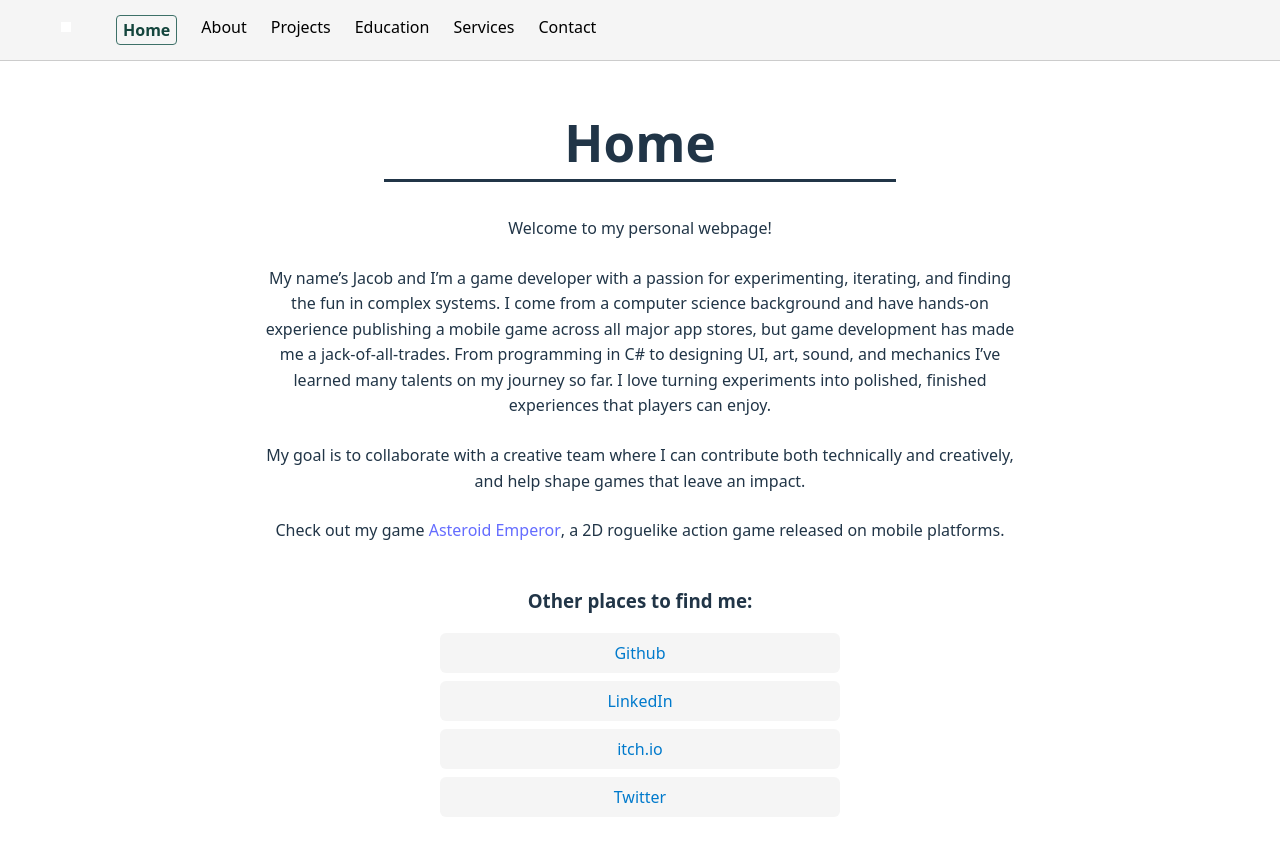
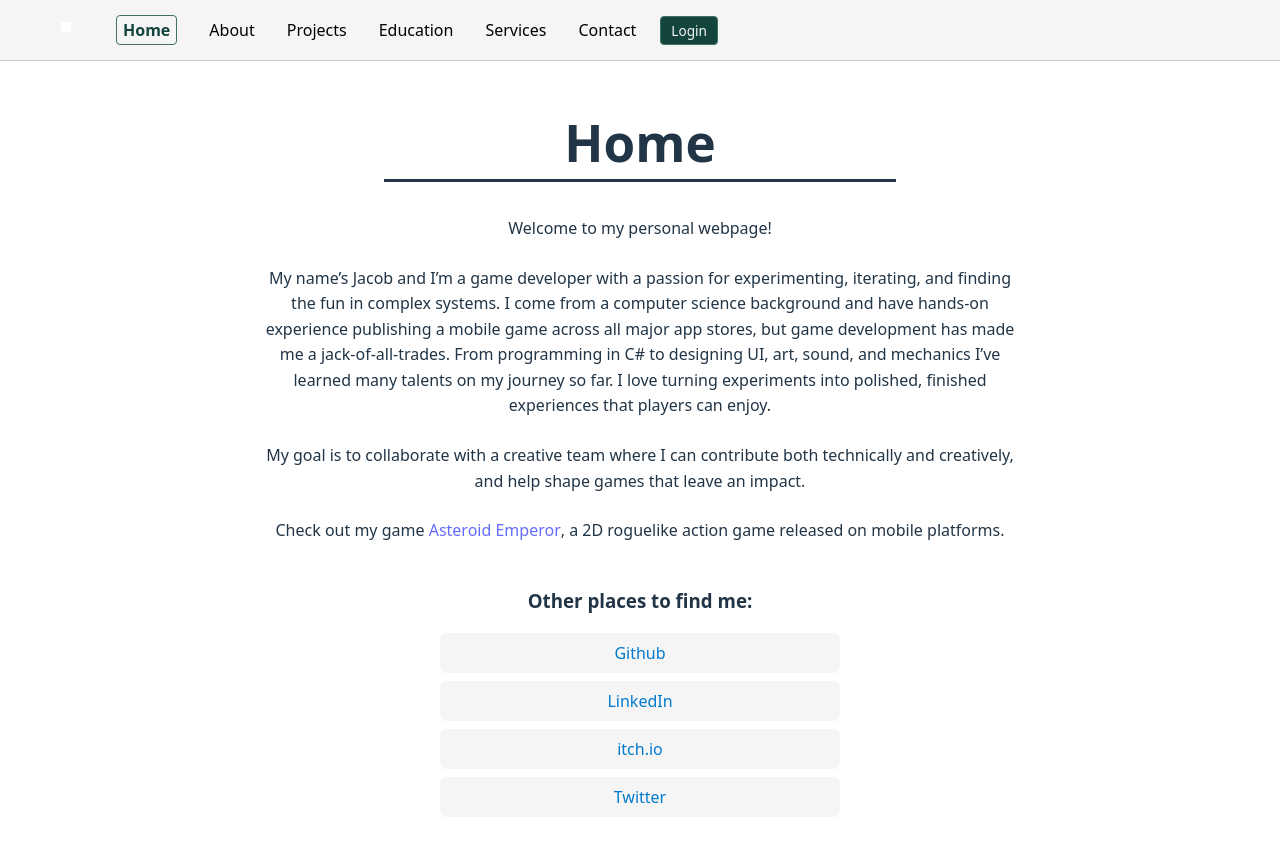
Before and after one commit to jalexbeaumont98/portfolio-site, a React (Vite) app in the folder client/: page / in a window 1280 px wide. Shown: the top 842 px of the page. Built offline with nearby package versions, Linux system fonts and the light colour scheme; no server answers.

Commit message:
added ways to get to login + new project pages

```diff
--- a/client/src/components/Navbar.css
+++ b/client/src/components/Navbar.css
@@ -9,15 +9,22 @@
   background-color: #f5f5f5;
   display: flex;
   align-items: center;
-  justify-content: flex-start;
   padding: 0 1rem;
   border-bottom: 1px solid #ccc;
   z-index: 1000;
 }
 
+/* Left side: logo + links grouped together */
+.nav-left {
+  display: flex;
+  align-items: center;
+  gap: 2rem; /* space between logo and links */
+}
+
+/* Logo */
 .logo img {
-  margin-right: auto;  /* pushes logo hard left */
-  height: 100px;       /* gif scaling */
+  /* remove margin-right: auto; no longer needed */
+  height: 100px;  /* gif scaling */
   width: auto;
 }
 
@@ -43,3 +50,43 @@
   border-radius: 4px;
   padding: 2px 6px;
 }
+
+/* Right side: login / username / logout / New Project */
+.nav-right {
+  display: flex;
+  align-items: center;
+  gap: 0.75rem;
+}
+
+/* username text on the right */
+.nav-username {
+  font-size: 0.9rem;
+  color: #333;
+}
+
+/* buttons on the right (Login, Logout, New Project) */
+.nav-button {
+  border: 1px solid #3D7068;
+  border-radius: 4px;
+  padding: 4px 10px;
+  font-size: 0.85rem;
+  background-color: #14453D;
+  color: #f5f5f5;
+  cursor: pointer;
+  transition: background-color 0.15s ease, transform 0.05s ease;
+}
+
+.nav-button:hover {
+  background-color: #3D7068;
+  transform: translateY(-1px);
+}
+
+/* optional: slightly different style for logout */
+.nav-button.nav-logout {
+  background-color: #b91c1c;
+  border-color: #b91c1c;
+}
+
+.nav-button.nav-logout:hover {
+  background-color: #dc2626;
+}
--- a/client/src/components/Navbar.jsx
+++ b/client/src/components/Navbar.jsx
@@ -1,8 +1,32 @@
 // src/components/Navbar.jsx
-import { NavLink } from "react-router-dom"
+import { NavLink, useNavigate } from "react-router-dom";
+import { useAuth } from "../auth/AuthContext"; // adjust path if needed
 import "./Navbar.css"
 
 function Navbar() {
+
+    const navigate = useNavigate();
+    const { auth, signout } = useAuth();
+    const user = auth?.user || null;
+    const isAdmin = user?.role === "admin";
+
+    const handleLoginClick = () => {
+        navigate("/login");
+    };
+
+    const handleLogoutClick = async () => {
+        try {
+            await signout();
+            navigate("/login");
+        } catch (err) {
+            console.error("Logout failed:", err);
+        }
+    };
+
+    const handleNewProjectClick = () => {
+        navigate("/projects/new");
+    };
+
     return (
         <nav className="navbar">
             <div className="logo">
@@ -10,6 +34,7 @@ function Navbar() {
             </div>
 
             <div className="nav-links">
+                <div className="nav-left">
                 <NavLink to="/" className={({ isActive }) => (isActive ? "active" : "")}>
                     Home
                 </NavLink>
@@ -28,6 +53,42 @@ function Navbar() {
                 <NavLink to="/contact" className={({ isActive }) => (isActive ? "active" : "")}>
                     Contact
                 </NavLink>
+                </div>
+                 {/* Right side: admin + auth controls */}
+            <div className="nav-right">
+                {/* Admin-only: New Project */}
+                {isAdmin && (
+                    <button
+                        type="button"
+                        className="nav-button"
+                        onClick={handleNewProjectClick}
+                    >
+                        New Project
+                    </button>
+                )}
+
+                {/* Auth-dependent: Login vs username + Logout */}
+                {user ? (
+                    <>
+                        <span className="nav-username">Hi, {user.name}</span>
+                        <button
+                            type="button"
+                            className="nav-button nav-logout"
+                            onClick={handleLogoutClick}
+                        >
+                            Logout
+                        </button>
+                    </>
+                ) : (
+                    <button
+                        type="button"
+                        className="nav-button"
+                        onClick={handleLoginClick}
+                    >
+                        Login
+                    </button>
+                )}
+            </div>
             </div>
         </nav>
     )
```
